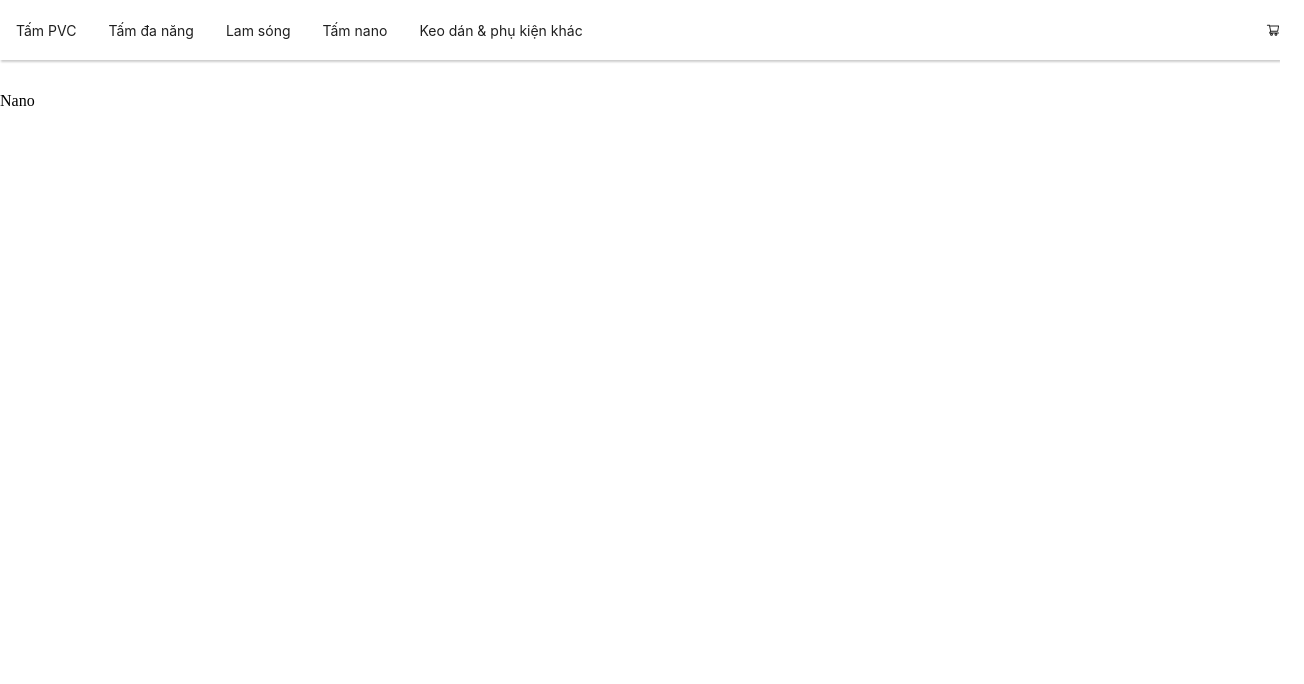
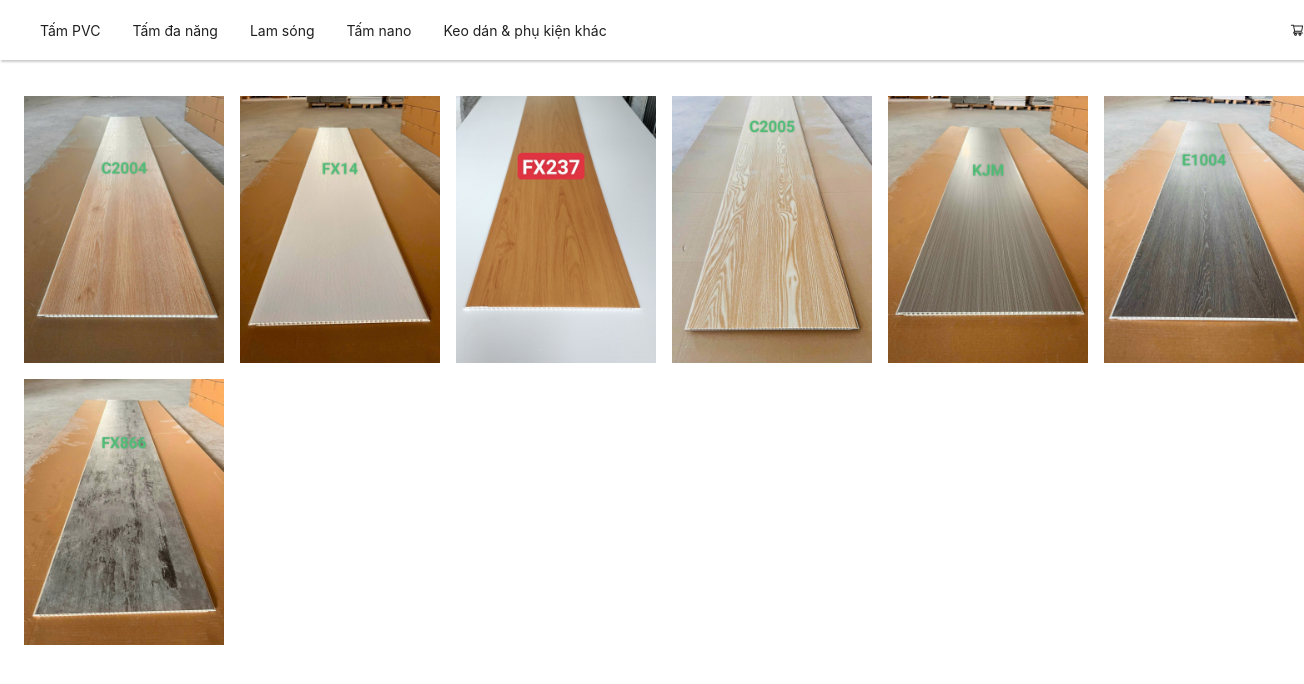
Before and after one commit to Binhbong37/tam-pvc-gia-da, a React (Create React App) app: page /nano in a window 1280 px wide. Shown: the top 684 px of the page, 1304 px wide, since content can reach past the window. Built offline with nearby package versions, Linux system fonts and the light colour scheme.

Commit message:
fixed header

```diff
--- a/src/App.css
+++ b/src/App.css
@@ -1,16 +1,15 @@
-.App {
-    display: flex;
-    flex-direction: column;
-    width: 100vw;
-    height: 100vh;
-}
 .appHeader {
+    position: fixed;
+    top: 0;
+    width: 100%;
+    z-index: 10;
     min-height: 60px;
-    width: 100%;
+    padding: 0 1.5rem;
     display: flex;
     margin-bottom: 2rem;
     justify-content: space-between;
     align-items: center;
+    background-color: #fff;
     box-shadow: 1px 2px 2px #00000033;
 }
 
@@ -18,9 +17,15 @@
     border: none;
 }
 
+.main-layout {
+    margin-top: 80px;
+    padding: 1rem 1.5rem;
+}
+
 .cards {
     display: grid;
-    grid-template-columns: repeat(5, 1fr);
+    gap: 1rem;
+    grid-template-columns: repeat(6, 1fr);
 }
 
 /* Tablets */
--- a/src/App.js
+++ b/src/App.js
@@ -11,7 +11,7 @@ function App() {
         <BrowserRouter>
             <div className="App">
                 <AppHeader />
-                <div className="">
+                <div className="main-layout">
                     <Routes>
                         <Route path="/" element={<TamPVC />} />
                         <Route path="/tam-da-nang" element={<TamDaNang />} />
--- a/src/pages/Nano/index.jsx
+++ b/src/pages/Nano/index.jsx
@@ -1,8 +1,28 @@
-import React from 'react'
+import React from 'react';
+import C2004 from '../../assets/imgs/nano/C2004.jpg';
+import A50072 from '../../assets/imgs/nano/5007-2.jpg';
+import A816 from '../../assets/imgs/nano/A816.jpg';
+import C2005 from '../../assets/imgs/nano/C2005.jpg';
+import E1004 from '../../assets/imgs/nano/E1004.jpg';
+import FX14 from '../../assets/imgs/nano/FX14.jpg';
+import FX19 from '../../assets/imgs/nano/FX19.jpg';
+import FX34 from '../../assets/imgs/nano/FX34.jpg';
+import FX866 from '../../assets/imgs/nano/FX866.jpg';
+import HJL from '../../assets/imgs/nano/HJL.jpg';
+import KJM from '../../assets/imgs/nano/KJM.jpg';
+import FX237 from '../../assets/imgs/nano/FX237.jpg';
 
 const Nano = () => {
   return (
-    <div>Nano</div>
+    <div className='cards'>
+      <img src={C2004} alt='C2004' style={{width:"200px"}} />
+      <img src={FX14} alt='FX14' style={{width:"200px"}} />
+      <img src={FX237} alt='FX237' style={{width:"200px"}} />
+      <img src={C2005} alt='C2005' style={{width:"200px"}} />
+      <img src={KJM} alt='KJM' style={{width:"200px"}} />
+      <img src={E1004} alt='E1004' style={{width:"200px"}} />
+      <img src={FX866} alt='FX866' style={{width:"200px"}} />
+    </div>
   )
 }
 
--- a/src/pages/TamDaNang/index.jsx
+++ b/src/pages/TamDaNang/index.jsx
@@ -7,9 +7,8 @@ const TamDaNang = () => {
   return (
     <div className='cards'>
       <Image.PreviewGroup>
-
-      {TamDaNangop.map((item, idx) => <Card key={idx} imga={item.img} title={item.title}/>)}
-            </Image.PreviewGroup>
+        {TamDaNangop.map((item, idx) => <Card key={idx} imga={item.img} title={item.title}/>)}
+      </Image.PreviewGroup>
 
     </div>
   )
```
